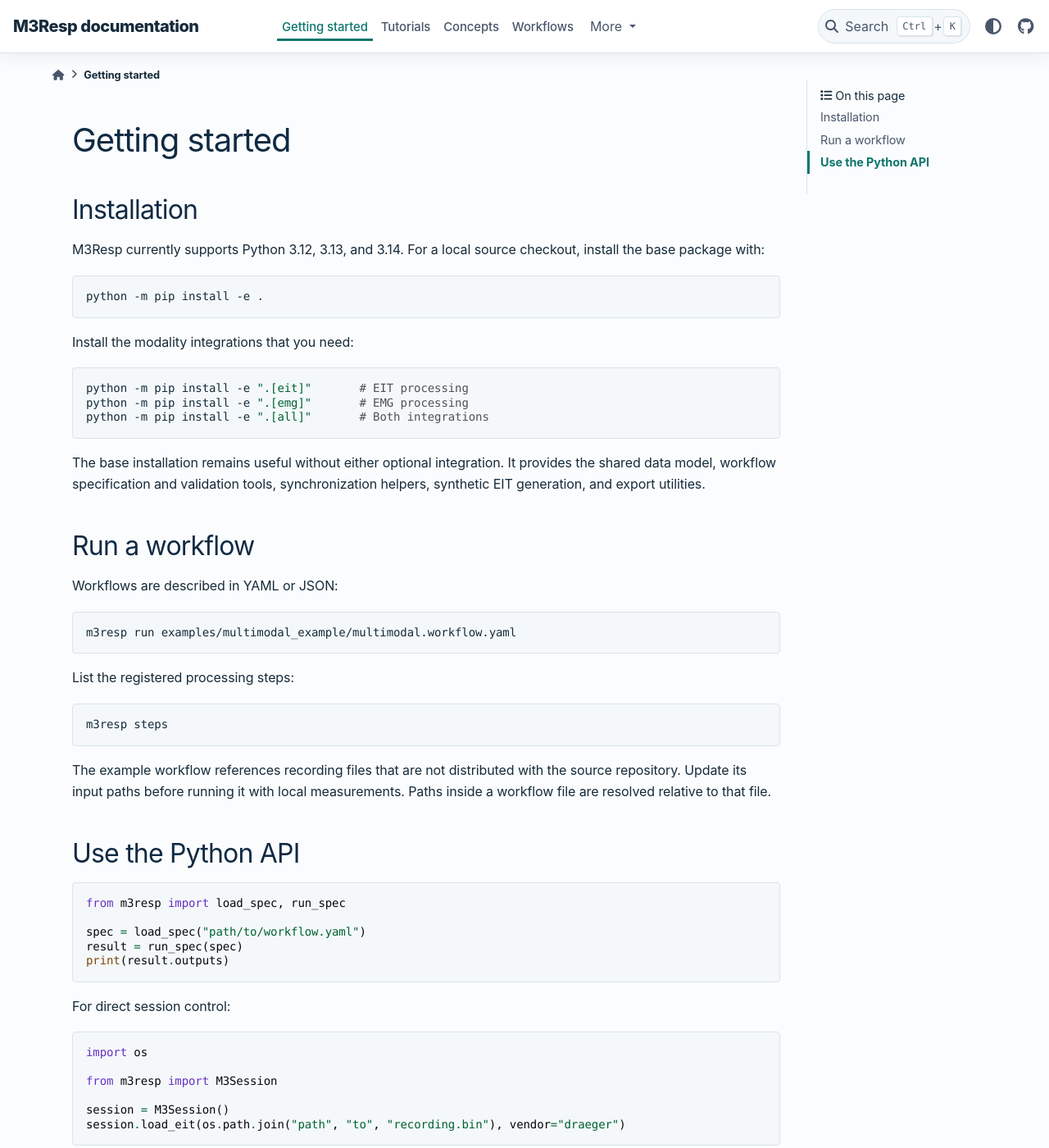
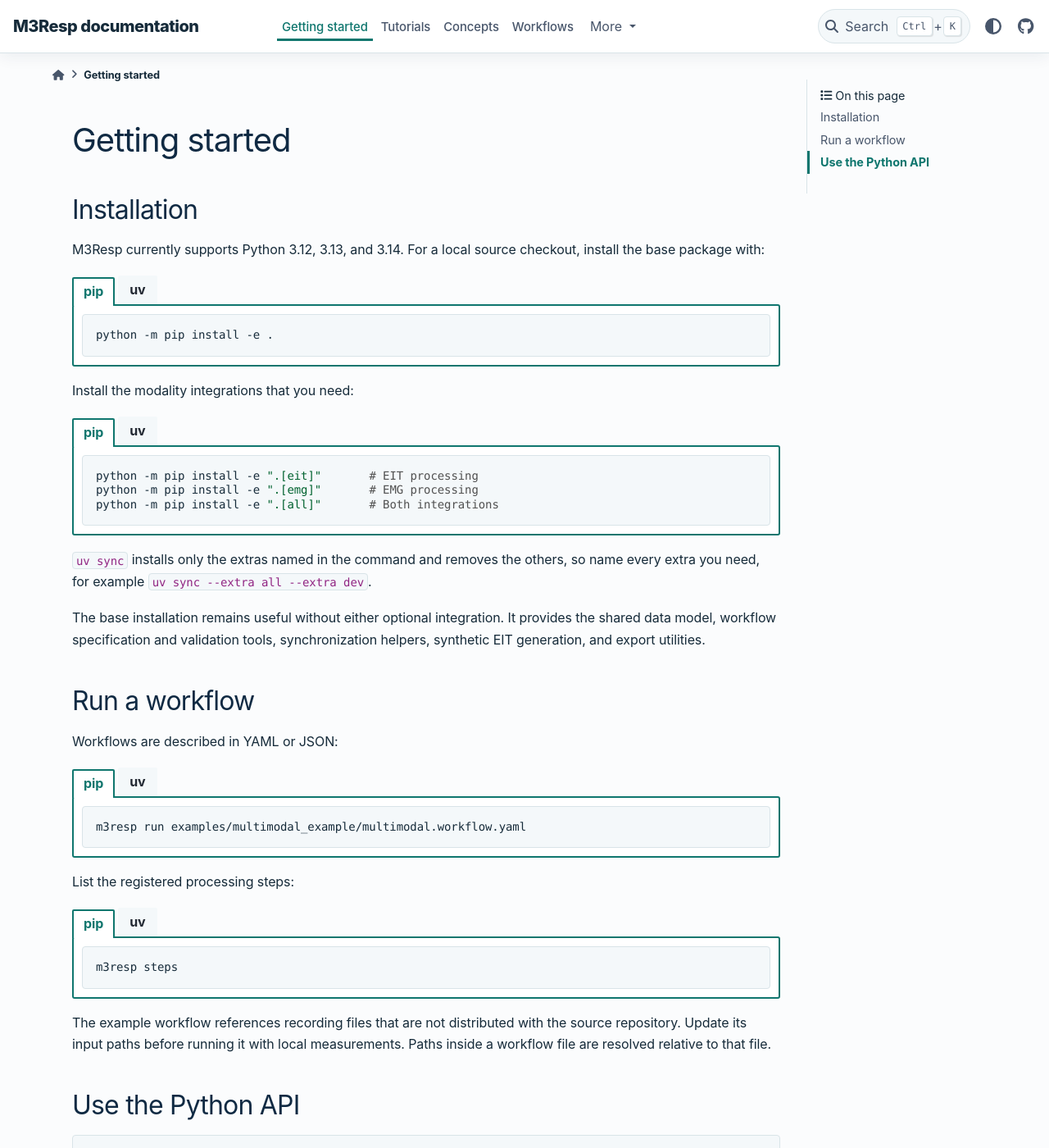
Before and after one commit to M3RESP/m3resp, a Sphinx documentation site: the page built from docs/getting-started.md, in a window 1280 px wide and 1400 px high. Shown: the whole window at 82% size. Built offline with Sphinx 7.4.7 and the PyData theme 0.15.4, drawn with Linux system fonts in a browser that asks for light colours.

Commit message:
docs: show uv commands next to the pip commands (#88)
The install, test, docs and run commands in the README, CONTRIBUTING.md, the documentation site and the synthetic data README are given for pip and for uv. On the documentation site each command block has a "pip" tab and a "uv" tab, and the choice carries over to every page. The README and the getting started page say that uv sync keeps only the extras named in the command.

The "uv synx" typo and a broken packaging.python.org link in the README are fixed. The EMG install command in docs/workflows.md installs from the source checkout, like the other install commands.

Closes #88

````diff
--- a/docs/getting-started.md
+++ b/docs/getting-started.md
@@ -5,17 +5,55 @@
 M3Resp currently supports Python 3.12, 3.13, and 3.14. For a local source checkout,
 install the base package with:
 
+::::{tab-set}
+:sync-group: installer
+
+:::{tab-item} pip
+:sync: pip
+
 ```bash
 python -m pip install -e .
 ```
+:::
+
+:::{tab-item} uv
+:sync: uv
+
+```bash
+uv sync
+```
+:::
+::::
 
 Install the modality integrations that you need:
+
+::::{tab-set}
+:sync-group: installer
+
+:::{tab-item} pip
+:sync: pip
 
 ```bash
 python -m pip install -e ".[eit]"       # EIT processing
 python -m pip install -e ".[emg]"       # EMG processing
 python -m pip install -e ".[all]"       # Both integrations
 ```
+:::
+
+:::{tab-item} uv
+:sync: uv
+
+```bash
+uv sync --extra eit  # EIT processing
+uv sync --extra emg  # EMG processing
+uv sync --extra all  # Both integrations
+```
+:::
+::::
+
+`uv sync` installs only the extras named in the command and removes the
+others, so name every extra you need, for example
+`uv sync --extra all --extra dev`.
 
 The base installation remains useful without either optional integration. It
 provides the shared data model, workflow specification and validation tools,
@@ -25,15 +63,47 @@
 
 Workflows are described in YAML or JSON:
 
+::::{tab-set}
+:sync-group: installer
+
+:::{tab-item} pip
+:sync: pip
+
 ```bash
 m3resp run examples/multimodal_example/multimodal.workflow.yaml
 ```
+:::
+
+:::{tab-item} uv
+:sync: uv
+
+```bash
+uv run m3resp run examples/multimodal_example/multimodal.workflow.yaml
+```
+:::
+::::
 
 List the registered processing steps:
+
+::::{tab-set}
+:sync-group: installer
+
+:::{tab-item} pip
+:sync: pip
 
 ```bash
 m3resp steps
 ```
+:::
+
+:::{tab-item} uv
+:sync: uv
+
+```bash
+uv run m3resp steps
+```
+:::
+::::
 
 The example workflow references recording files that are not distributed with
 the source repository. Update its input paths before running it with local
````
Also changed, not shown: CHANGELOG.md (+8 -0 lines), CONTRIBUTING.md (+25 -2 lines), README.md (+61 -6 lines), docs/developer/testing.md (+18 -0 lines), docs/workflows.md (+71 -2 lines), notebooks/examples/synthetic_data_generators/README.md.
